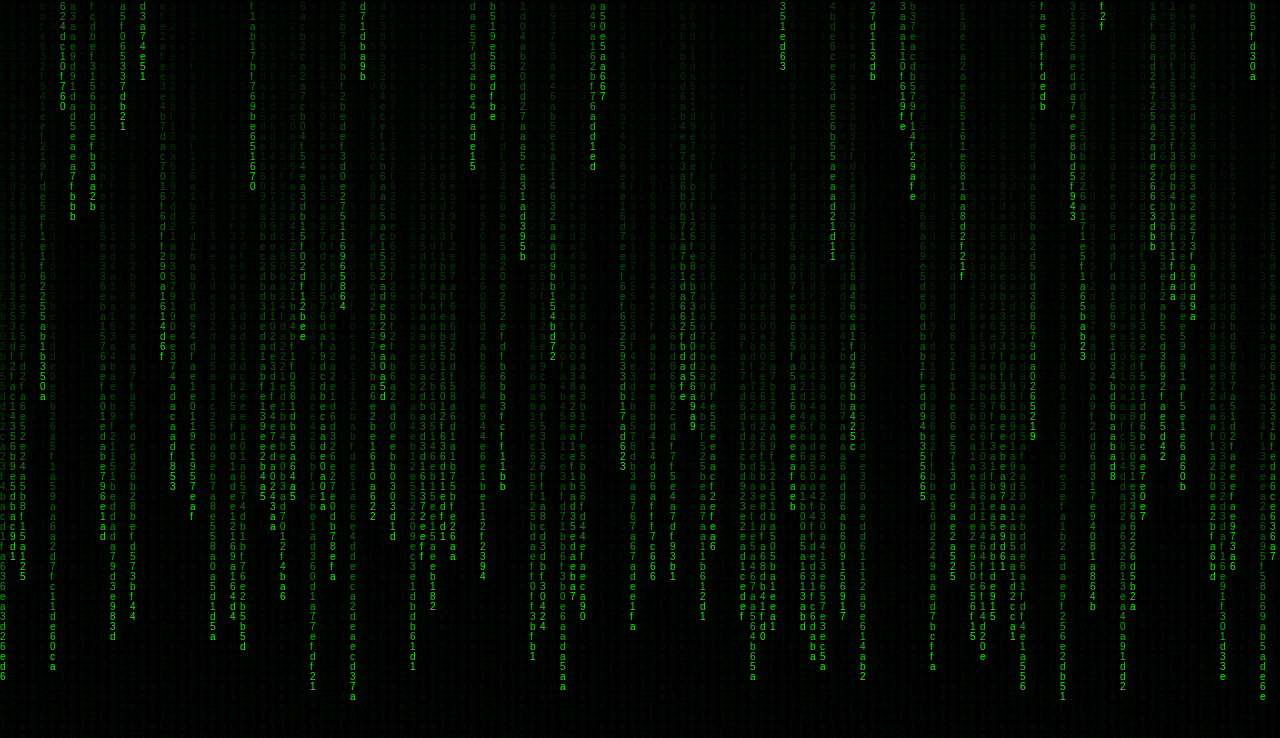
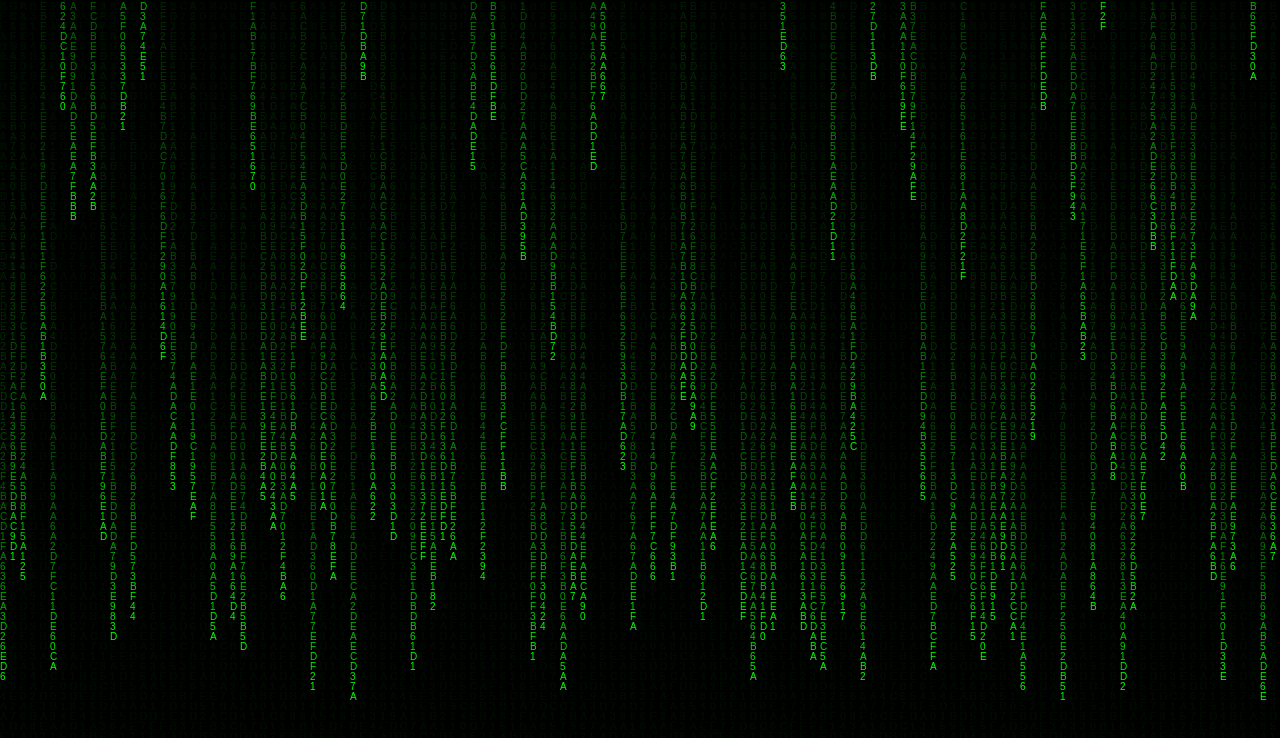
Before and after one commit to bqotm/bqotm.github.io, a plain HTML site: page index.html in a window 1280 px wide. Drawn offline with Linux system fonts and the light colour scheme.

Commit message:
uppercase letters

```diff
--- a/index.html
+++ b/index.html
@@ -31,7 +31,7 @@
       var str =
         "7db22ca664ac76bfedbbe151aabdde84a11d3096fa5ef35e2fa96a1251e3dae0";
       //converting the string into an array of single characters
-      str = str.split("");
+      str = str.toUpperCase().split("");
 
       var font_size = 10;
       var columns = c.width / font_size; //number of columns for the rain
```
